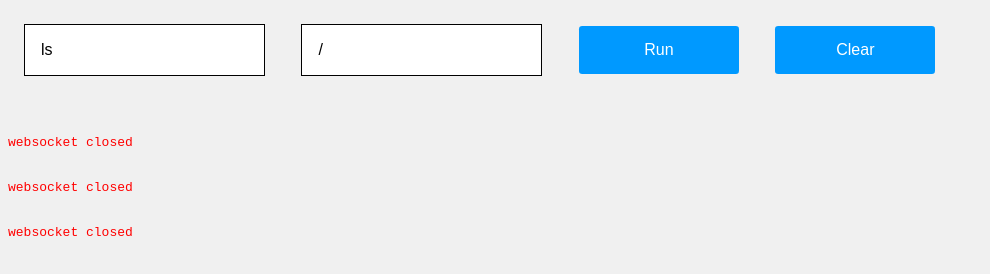
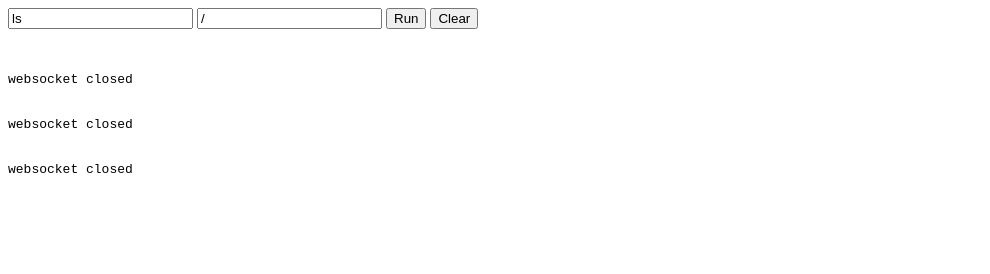
Before and after one commit to singerbj/VagrantRestServjs, a website: page index.html in a window 1280 px wide. Shown: the whole page, without its empty margins (0-990 px from the left). Drawn offline with nearby package versions, Linux system fonts and the light colour scheme.

Commit message:
made a new branch

```diff
--- a/index.html
+++ b/index.html
@@ -3,55 +3,6 @@
   <head>
     <title>VagrantRestServ</title>
     <!--link rel="stylesheet" type="text/css" href="base.css"></link-->
-    <style>
-      .error{
-        color: red;
-      }
-
-      body {
-          background-color: #F0F0F0;
-      }
-
-      html,h1,h2,h3,h4,h5 {
-          font-family: Arial, Helvetica, sans-serif;
-          color: #2C2C2C;
-      }
-
-      button, input[type="button"], input[type="reset"], input[type="submit"] {
-          min-width: 10em;
-          min-height: 3em;
-          border: none;
-          border-radius: 0.2em;
-          background: #0099FF;
-          color: white;
-          font-size: 1em;
-          margin: 1em;
-      }
-
-      input, select {
-          border: 1px solid #000;
-          padding: 1em;
-          border-radius: 0px;
-          font-size: 1em;
-          margin: 1em;
-      }
-      textarea {
-          border: 1px solid #000;
-          padding: 1em;
-          border-radius: 0px;
-          font-size: 1em;
-          margin: 1em;
-          font-family: Arial, Helvetica, sans-serif;
-      }
-
-      input:focus,
-      select:focus,
-      textarea:focus,
-      button:focus {
-          outline: none;
-      }
-
-    </style>
   </head>
   <body>
     <input type="text" id="command" placeholder="insert command here" value="ls"></input>
--- /dev/null
+++ b/old-css.css
@@ -0,0 +1,46 @@
+.error{
+  color: red;
+}
+
+body {
+    background-color: #F0F0F0;
+}
+
+html,h1,h2,h3,h4,h5 {
+    font-family: Arial, Helvetica, sans-serif;
+    color: #2C2C2C;
+}
+
+button, input[type="button"], input[type="reset"], input[type="submit"] {
+    min-width: 10em;
+    min-height: 3em;
+    border: none;
+    border-radius: 0.2em;
+    background: #0099FF;
+    color: white;
+    font-size: 1em;
+    margin: 1em;
+}
+
+input, select {
+    border: 1px solid #000;
+    padding: 1em;
+    border-radius: 0px;
+    font-size: 1em;
+    margin: 1em;
+}
+textarea {
+    border: 1px solid #000;
+    padding: 1em;
+    border-radius: 0px;
+    font-size: 1em;
+    margin: 1em;
+    font-family: Arial, Helvetica, sans-serif;
+}
+
+input:focus,
+select:focus,
+textarea:focus,
+button:focus {
+    outline: none;
+}
```
Also changed, not shown: package.json (added, +27 -0 lines), 1 other file.
